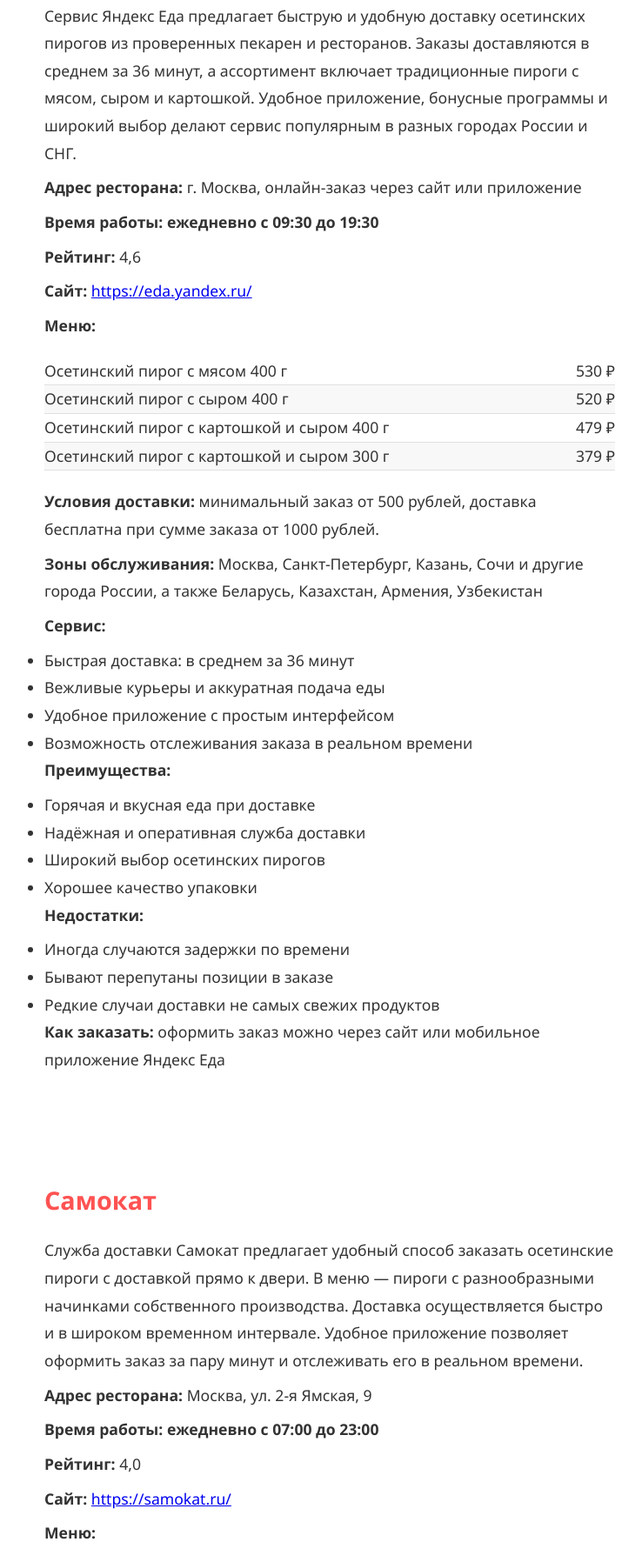
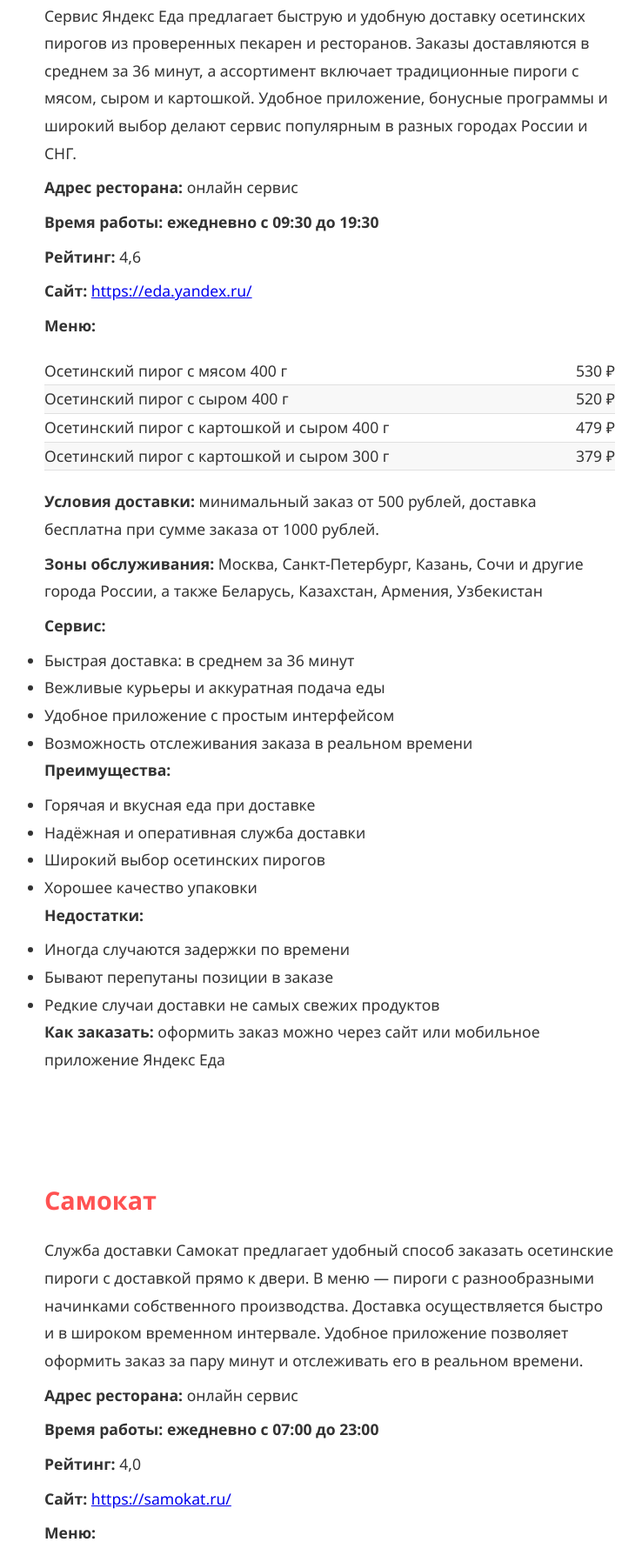
Before and after one commit to s12344517/osetinskie-pirogi-luchshaya-dostavka-spb, a plain HTML site: page index.html in a window 1280 px wide. Shown: the part 1280-3076 px from the top of the page at 87% size, without its empty margins (261-999 px from the left). Drawn offline with Linux system fonts and the light colour scheme.

Commit message:
Update index.html

```diff
--- a/index.html
+++ b/index.html
@@ -450,7 +450,7 @@
 
 <div class="restaurant-card"><h2>Яндекс Еда</h2>
 <p>Сервис Яндекс Еда предлагает быструю и удобную доставку осетинских пирогов из проверенных пекарен и ресторанов. Заказы доставляются в среднем за 36 минут, а ассортимент включает традиционные пироги с мясом, сыром и картошкой. Удобное приложение, бонусные программы и широкий выбор делают сервис популярным в разных городах России и СНГ.</p>
-<p><strong>Адрес ресторана:</strong> г. Москва, онлайн-заказ через сайт или приложение</p>
+<p><strong>Адрес ресторана:</strong> онлайн сервис</p>
 <p><strong>Время работы: ежедневно с 09:30 до 19:30</strong></p>
 <p><strong>Рейтинг:</strong> 4,6</p>
 <p><strong>Сайт:</strong> <a href="https://eda.yandex.ru/">https://eda.yandex.ru/</a></p>
@@ -489,7 +489,7 @@
 
 </div><div class="restaurant-card"><h2>Самокат</h2>
 <p>Служба доставки Самокат предлагает удобный способ заказать осетинские пироги с доставкой прямо к двери. В меню — пироги с разнообразными начинками собственного производства. Доставка осуществляется быстро и в широком временном интервале. Удобное приложение позволяет оформить заказ за пару минут и отслеживать его в реальном времени.</p>
-<p><strong>Адрес ресторана:</strong> Москва, ул. 2-я Ямская, 9</p>
+<p><strong>Адрес ресторана:</strong> онлайн сервис</p>
 <p><strong>Время работы: ежедневно с 07:00 до 23:00</strong></p>
 <p><strong>Рейтинг:</strong> 4,0</p>
 <p><strong>Сайт:</strong> <a href="https://samokat.ru/">https://samokat.ru/</a></p>
```
